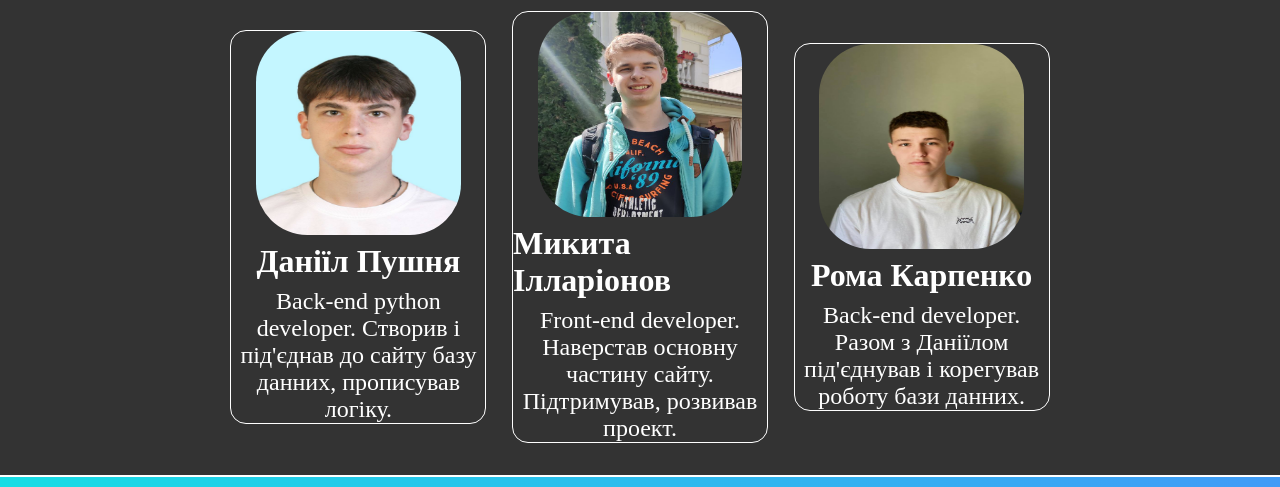
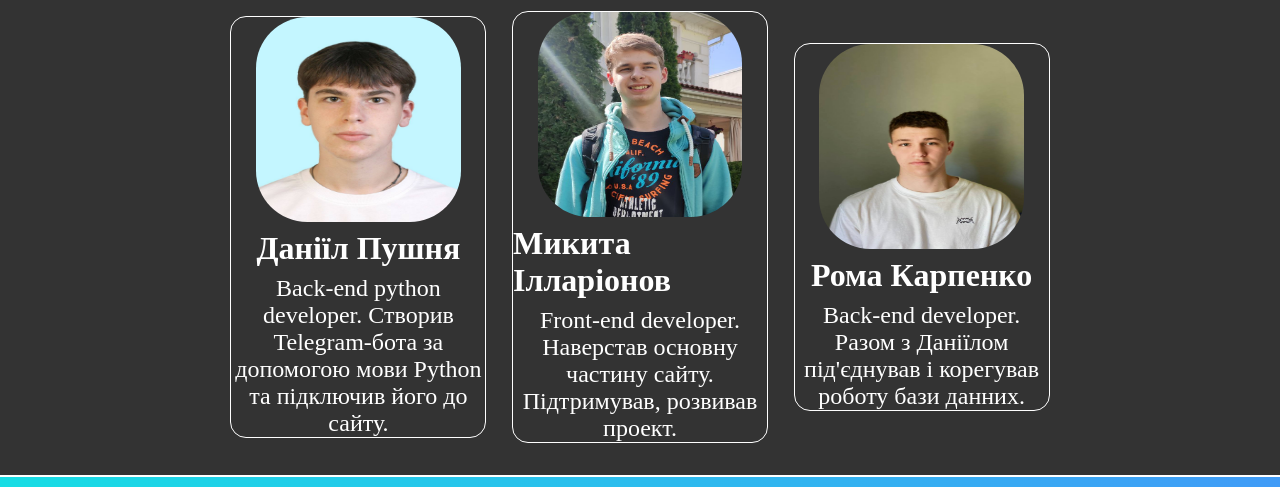
Before and after one commit to Morloken/Skylara, a plain HTML site: page WebSitePart/Htmls/aboutUs.html in a window 1280 px wide. Shown: the part 557-1044 px from the top of the page. Drawn offline with nearby package versions, Linux system fonts and the light colour scheme; a web font is replaced by a local one.

Commit message:
Update aboutUs.html

```diff
--- a/WebSitePart/Htmls/aboutUs.html
+++ b/WebSitePart/Htmls/aboutUs.html
@@ -95,7 +95,7 @@
                     <h3 class="personName">Даніїл Пушня</h3>
 
 
-                    <p class="personText">Back-end python developer. Створив і під'єднав до сайту базу данних, прописував логіку.</p>
+                    <p class="personText">Back-end python developer. Створив Telegram-бота за допомогою мови Python та підключив його до сайту.</p>
 
             </div>
 
```
